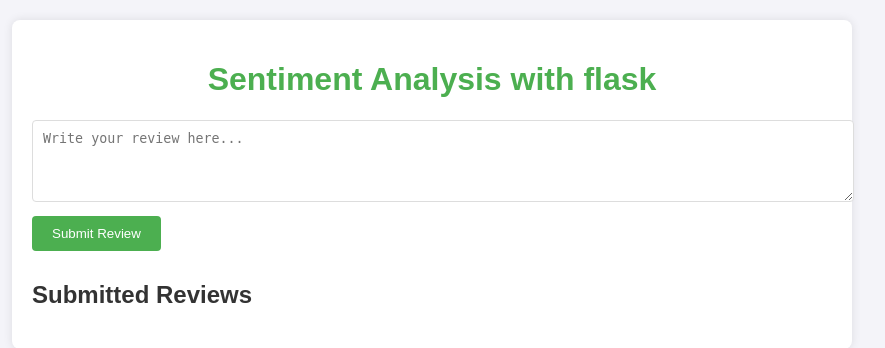
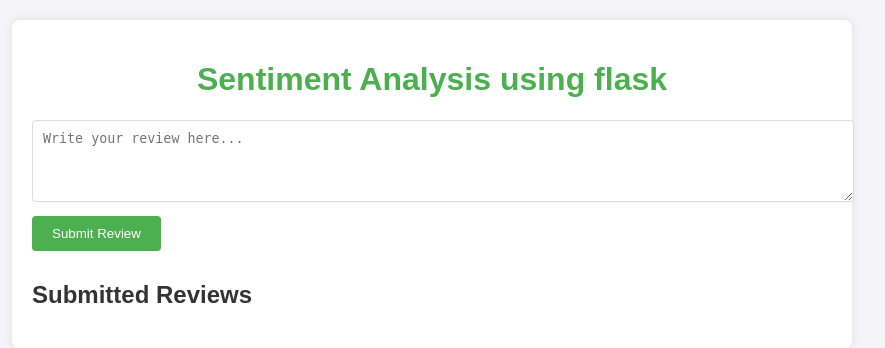
Before and after one commit to Ajinkya-A3/sentiment_analysis, a Flask app: page / in a window 1280 px wide. Shown: the top 348 px of the page, without its empty margins (208-1093 px from the left). Run offline with Flask 3, Linux system fonts and the light colour scheme; data that the repository does not hold is empty; parts of the project's set-up code (start-up, migrations or seed data) failed here and were passed over.

Commit message:
test changes

```diff
--- a/app/templates/index.html
+++ b/app/templates/index.html
@@ -8,7 +8,7 @@
 </head>
 <body>
     <div class="container">
-        <h1>Sentiment Analysis with flask</h1>
+        <h1>Sentiment Analysis using flask</h1>
 
         <!-- Form to submit a review -->
         <form action="/predict" method="POST" id="reviewForm">
```
